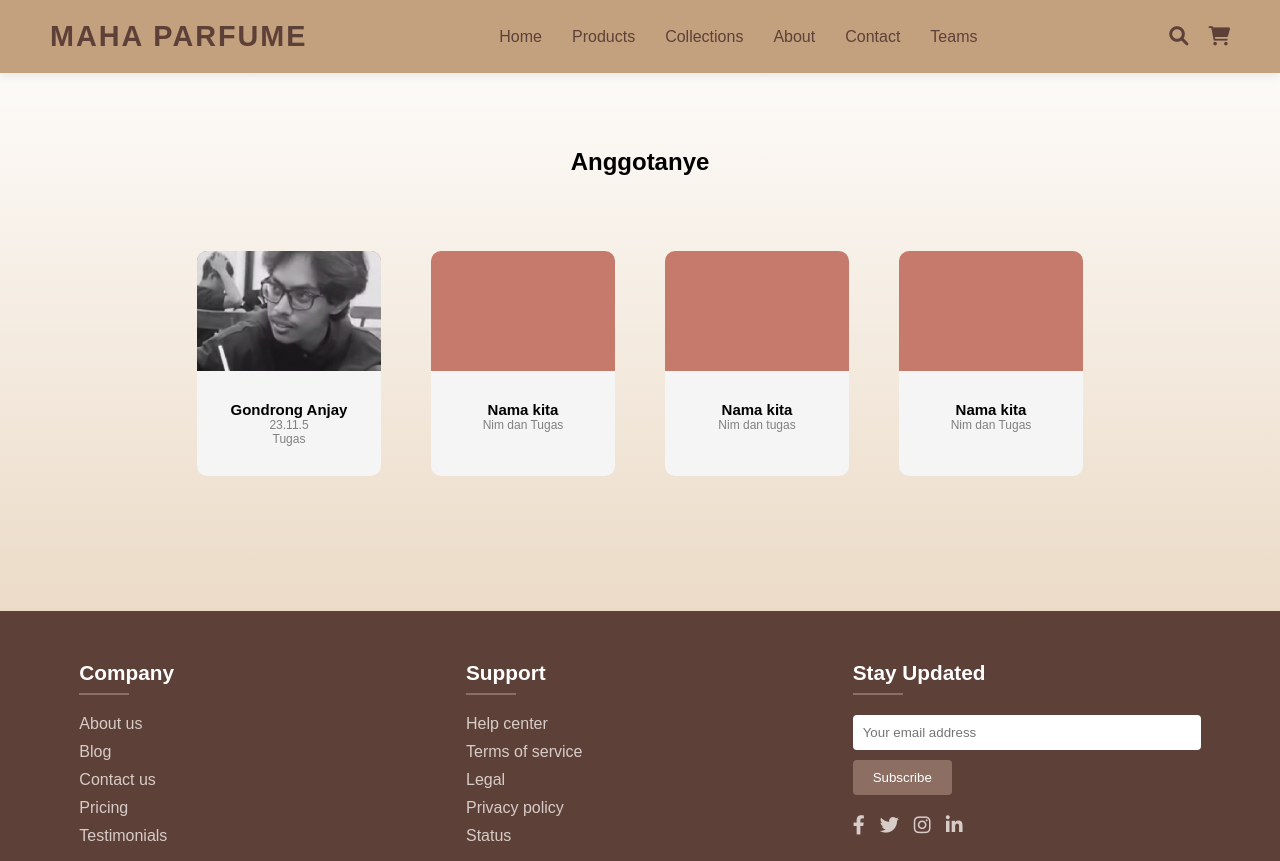
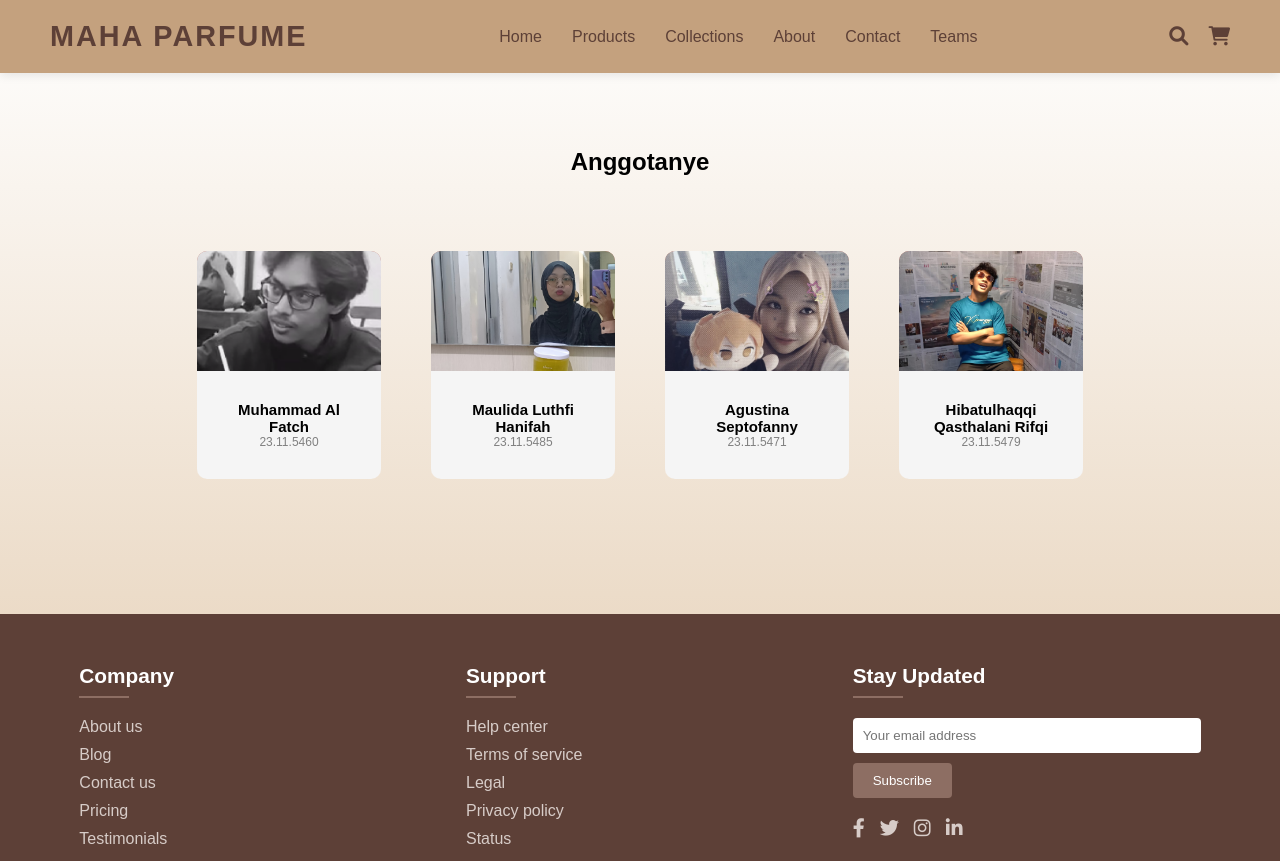
Before and after one commit to anomali-tung-tung-tung/website-parfum-3.0, a website: page public/html/teams.html in a window 1280 px wide. Shown: the top 861 px of the page. Drawn offline with Linux system fonts and the light colour scheme.

Commit message:
update profil

```diff
--- a/public/html/teams.html
+++ b/public/html/teams.html
@@ -40,36 +40,36 @@
                     <img src="../assets/Screenshot 2025-04-22 114226.png" alt="Nama Anggota Tim">
                 </div>
                 <div class="teams-info">
-                    <h2>Gondrong Anjay</h2>
-                    <p>23.11.5</p>
-                    <p>Tugas</p>
+                    <h2>Muhammad Al Fatch</h2>
+                    <p>23.11.5460</p>
                 </div>
             </div>
             <div class="teams-card">
                 <div class="teams-image">
-
+                <img src="../assets/maul.jpg" alt="Nama Anggota Tim">
                 </div>
                 <div class="teams-info">
-                    <h2>Nama kita</h2>
-                    <p>Nim dan Tugas</p>
+                    <h2>Maulida Luthfi Hanifah</h2>
+                    <p>23.11.5485</p>
+
                 </div>
             </div>
             <div class="teams-card">
                 <div class="teams-image">
-
+                <img src="../assets/fanny.jpg" alt="Nama Anggota Tim">
                 </div>
                 <div class="teams-info">
-                    <h2>Nama kita</h2>
-                    <p>Nim dan tugas</p>
+                    <h2>Agustina Septofanny</h2>
+                    <p>23.11.5471</p>
                 </div>
             </div>
             <div class="teams-card">
                 <div class="teams-image">
-
+                <img src="../assets/HAQQI.jpg" alt="Nama Anggota Tim">
                 </div>
                 <div class="teams-info">
-                    <h2>Nama kita</h2>
-                    <p>Nim dan Tugas</p>
+                    <h2>Hibatulhaqqi Qasthalani Rifqi</h2>
+                    <p>23.11.5479</p>
                 </div>
             </div>
         </div>
```
Also changed, not shown: public/assets/HAQQI.jpg (added), public/assets/alfatch.jpg (added), public/assets/fanny.jpg (added), public/assets/maul.jpg (added).
